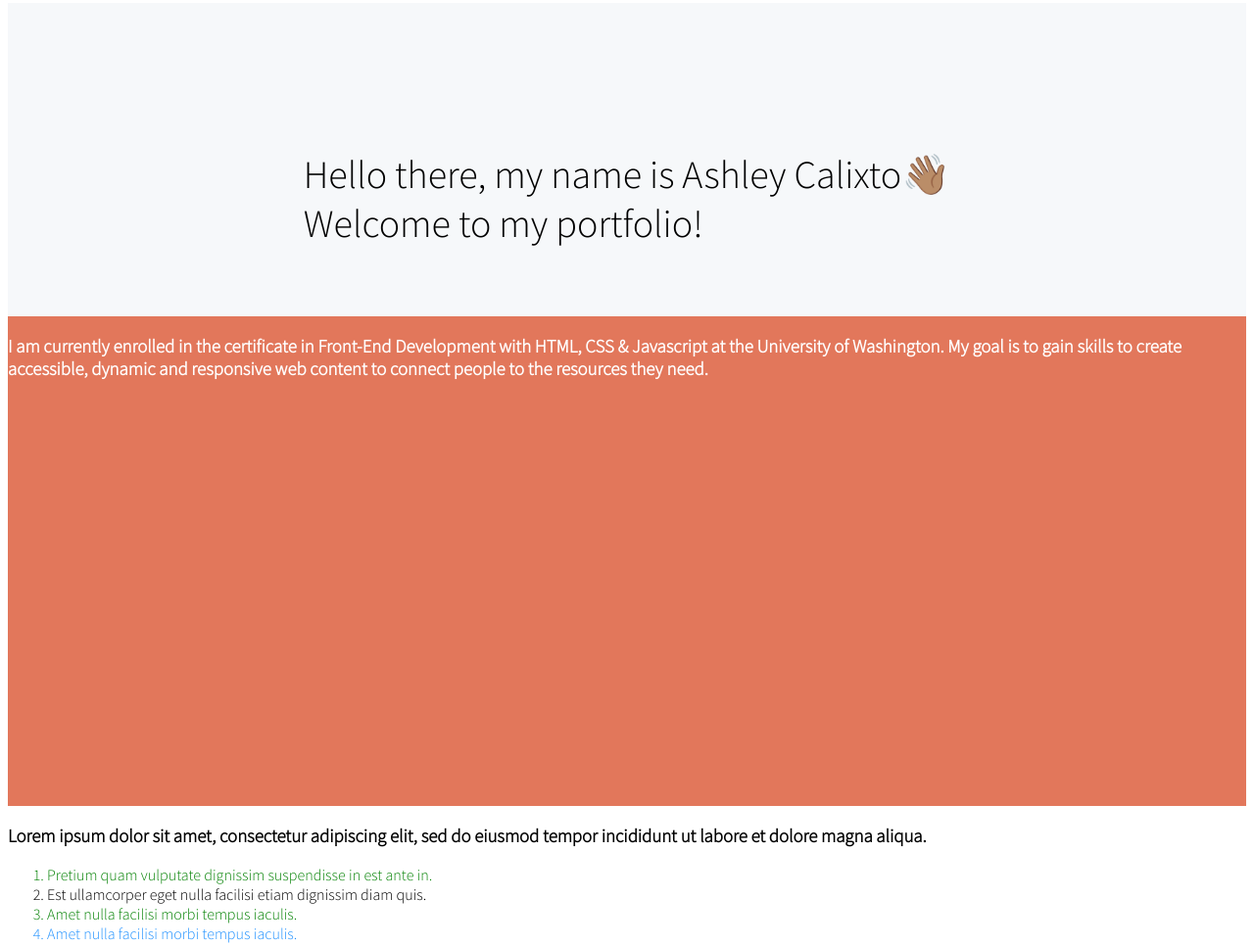
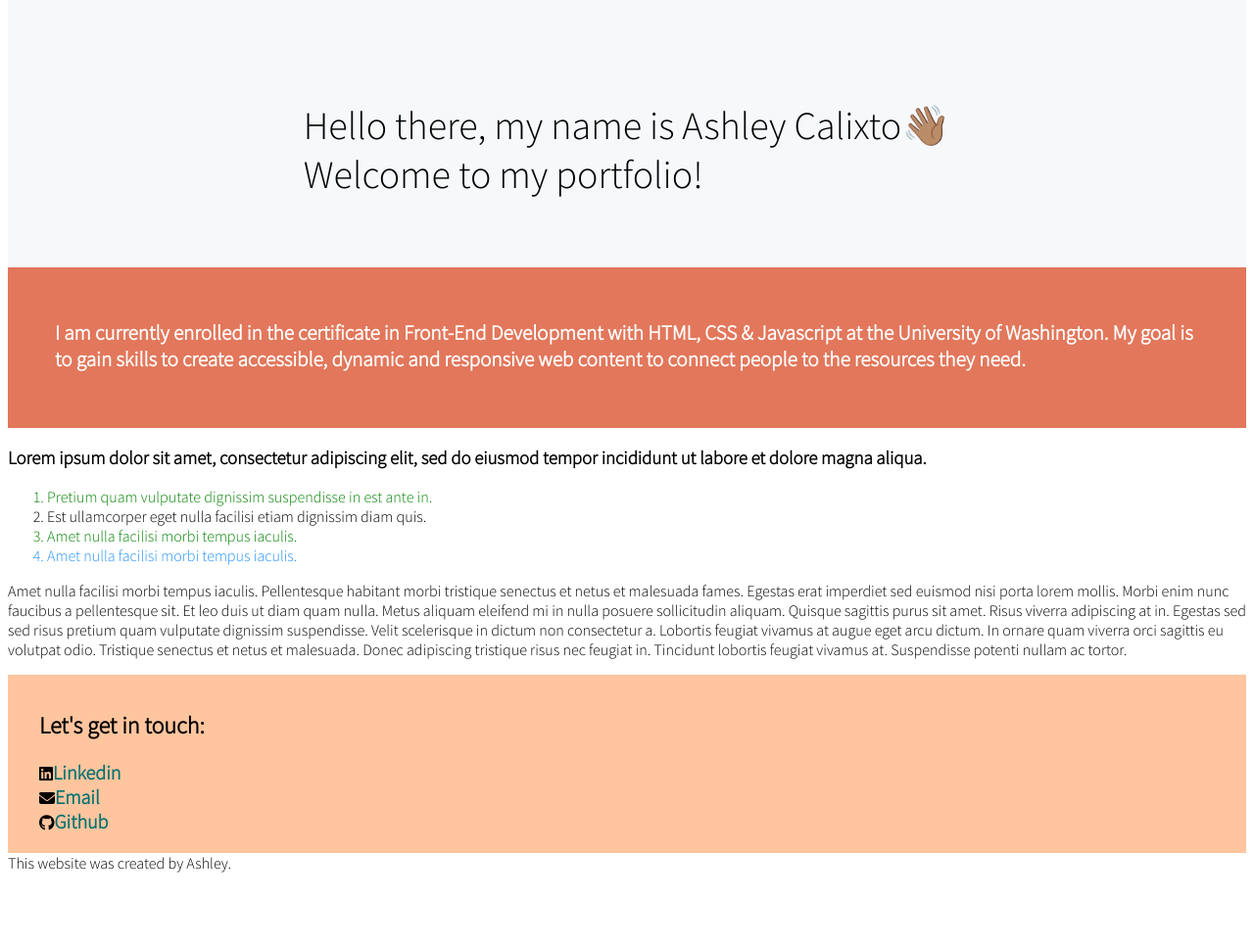
Before and after one commit to ashcali/my-portfolio, a plain HTML site: page index.html in a window 1280 px wide. Shown: the part 95-1061 px from the top of the page at 98% size. After the commit the page ends 994 px from the top, so only its background shows below. Drawn offline with Linux system fonts and the light colour scheme.

Commit message:
transitions/nth practice changes

```diff
--- a/styles/stylesheet.css
+++ b/styles/stylesheet.css
@@ -2,7 +2,7 @@
 font-family: 'Source Sans Pro', sans-serif;
 }
 .menucontainer{
-  height: 50px;
+  height: 0px;
   font-size: 20px;
   font-family: 'Source Sans Pro', sans-serif;
 
@@ -25,13 +25,18 @@ font-family: 'Source Sans Pro', sans-serif;
   align-items: center;
   }
   .box{
-    width: 400px;
+    height: 150px;
+    background-color: rgb(255, 197, 158);
     padding: 1rem 2rem 1rem;
+
   }
   .container{
-    height: 500px;
+    height: 100px;
     background-color: rgb(226, 119, 91);
+    font-size:18px;
     color: white;
+    padding: 2rem 3rem 2rem;
+    align-items: center;
 
     display:flex;
     flex-direction: row;
```
